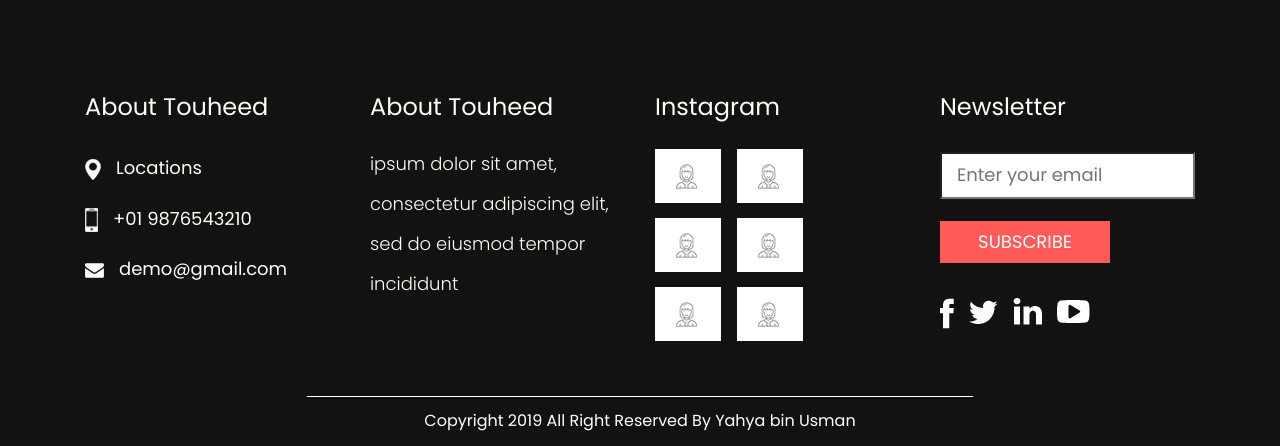
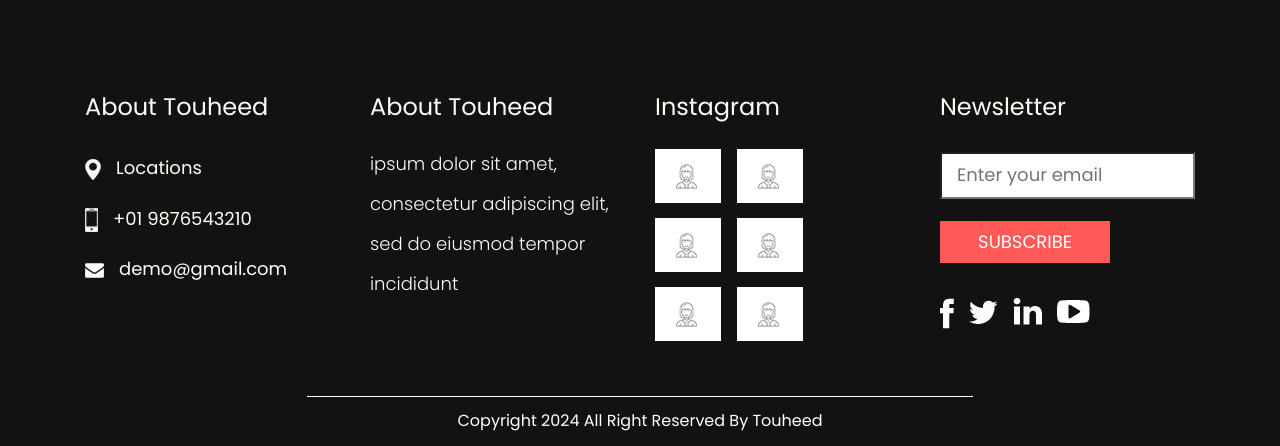
Before and after one commit to YahyaBinUsman/hanzla-e-commerce, a Django app: page / in a window 1280 px wide. Shown: the part 4675-5121 px from the top of the page. Run offline with Django 5.2, Linux system fonts and the light colour scheme; data comes from the database, SQL or seed files in the repository; some libraries are stand-ins or nearby versions.

Commit message:
first commit

```diff
--- a/store/templates/store/checkout.html
+++ b/store/templates/store/checkout.html
@@ -166,7 +166,7 @@
            </div>
            <!-- copyright section start -->
            <div class="copyright_section">
-               <div class="copyright_text">Copyright 2024 All Right Reserved By E-commerce Store Team</div>
+               <div class="copyright_text">Copyright 2024 All Right Reserved By Touheed</div>
            </div>
            <!-- copyright section end -->
          </div>
--- a/store/templates/store/home.html
+++ b/store/templates/store/home.html
@@ -430,7 +430,7 @@
     </div>
     <!-- copyright section start -->
     <div class="copyright_section">
-                  <div class="copyright_text">Copyright 2019 All Right Reserved By Yahya bin Usman</div>
+                  <div class="copyright_text">Copyright 2024 All Right Reserved By Touheed</div>
 
     </div>
     <!-- copyright section end -->
--- a/store/templates/store/product_list.html
+++ b/store/templates/store/product_list.html
@@ -226,7 +226,8 @@
           </div>
           <!-- copyright section start -->
           <div class="copyright_section">
-                        <div class="copyright_text">Copyright 2019 All Right Reserved By Yahya bin Usman</div>
+                                          <div class="copyright_text">Copyright 2024 All Right Reserved By Touheed</div>
+
 
           </div>
           <!-- copyright section end -->
--- a/store/templates/store/testimonials.html
+++ b/store/templates/store/testimonials.html
@@ -206,7 +206,8 @@
     </div>
     <!-- copyright section start -->
     <div class="copyright_section">
-                  <div class="copyright_text">Copyright 2019 All Right Reserved By Yahya bin Usman</div>
+                                    <div class="copyright_text">Copyright 2024 All Right Reserved By Touheed</div>
+
 
     </div>
     <!-- copyright section end -->
--- a/store/templates/store/view_cart.html
+++ b/store/templates/store/view_cart.html
@@ -241,7 +241,8 @@
           </div>
           <!-- copyright section start -->
           <div class="copyright_section">
-            <div class="copyright_text">Copyright 2019 All Right Reserved By Yahya bin Usman</div>
+                              <div class="copyright_text">Copyright 2024 All Right Reserved By Touheed</div>
+
           </div>
           <!-- copyright section end -->
         </div>
```
